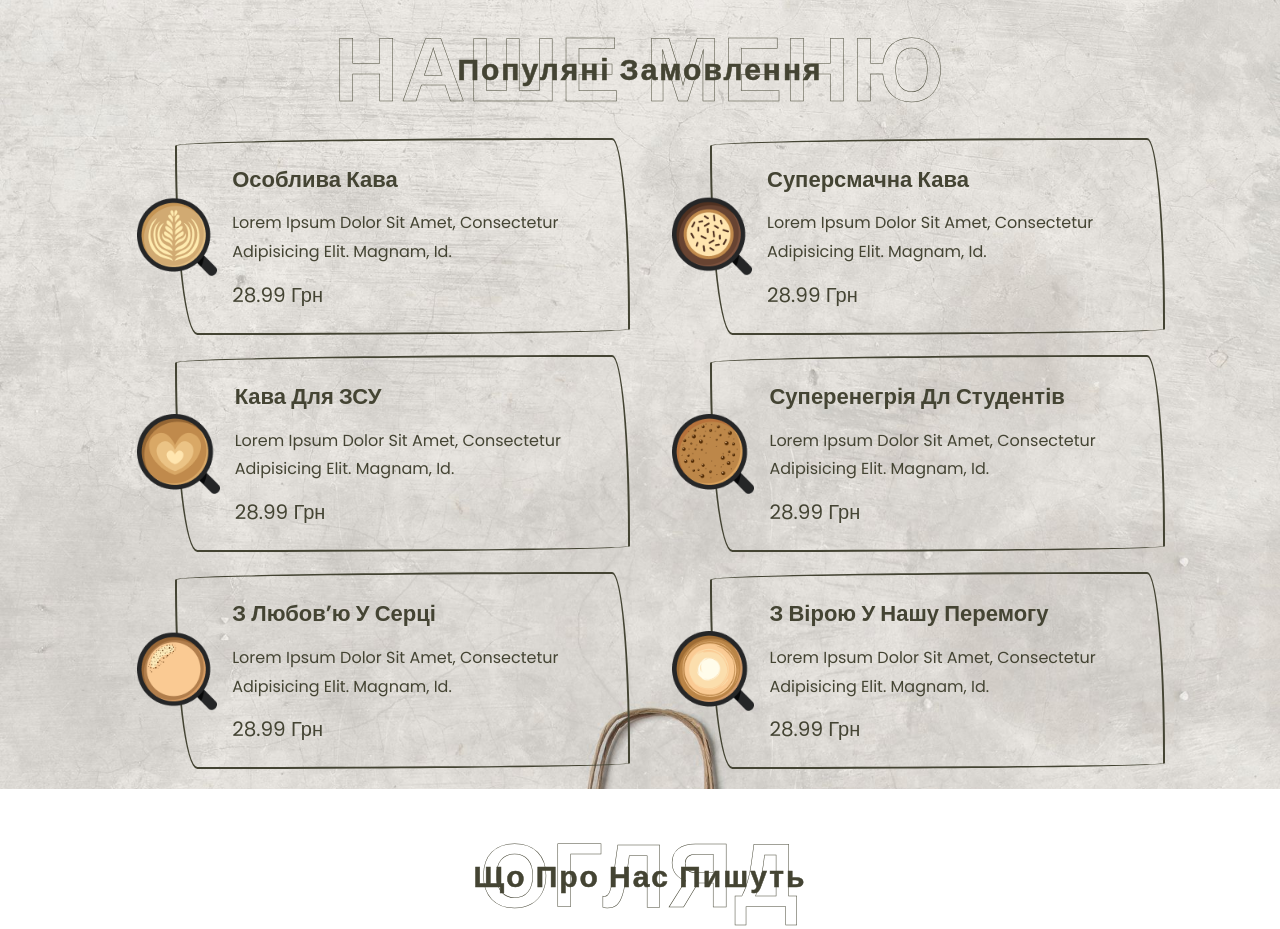
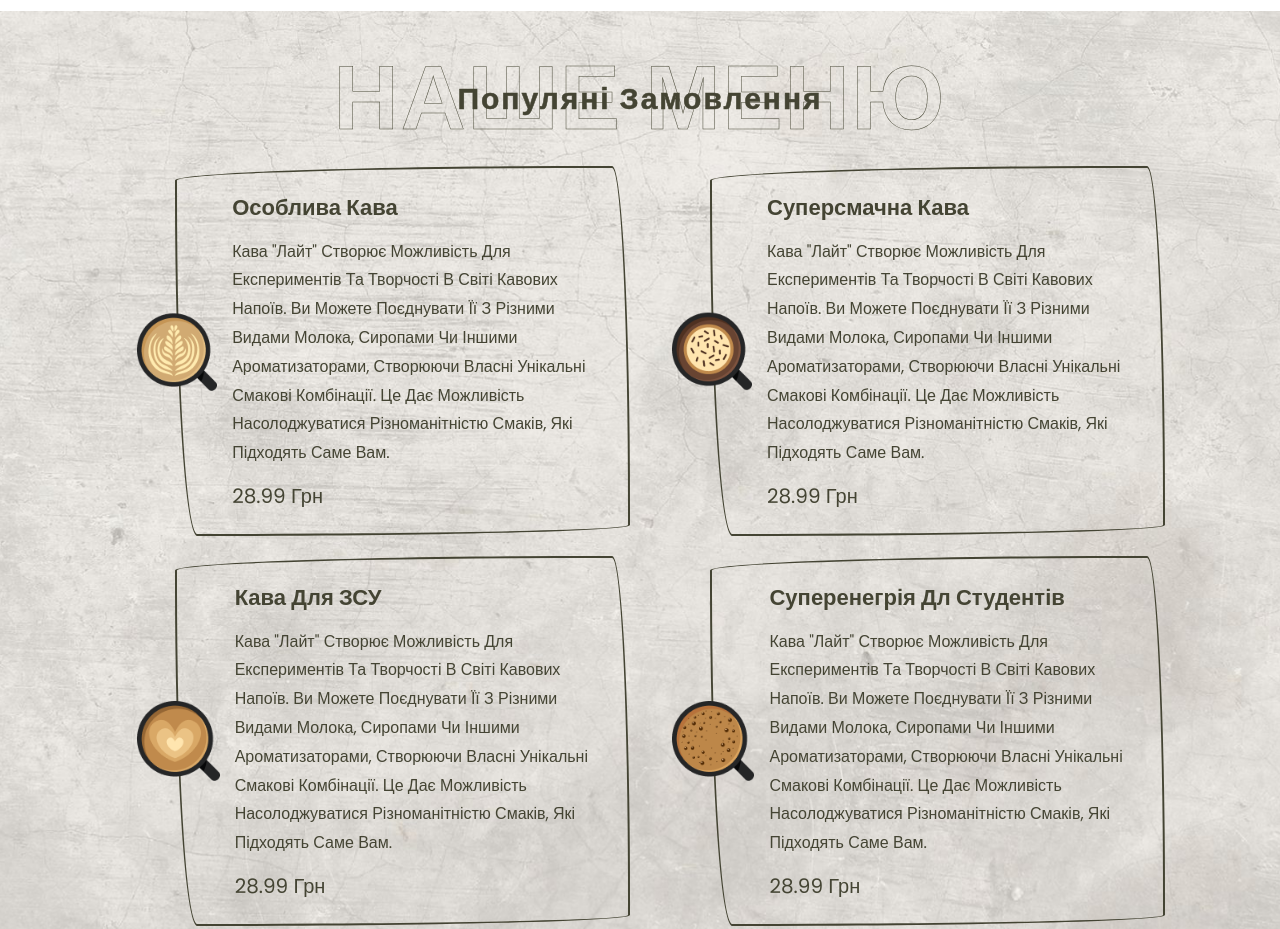
Before and after one commit to NovikoffOleh/Cofe_shop, a plain HTML site: page index.html in a window 1280 px wide. Shown: the part 1439-2368 px from the top of the page. Drawn offline with nearby package versions, Linux system fonts and the light colour scheme.

Commit message:
Update index.html

```diff
--- a/index.html
+++ b/index.html
@@ -80,7 +80,7 @@
 
         <div class="content">
             <h3 class="title">чому наша кава особлива!</h3>
-            <p>Lorem ipsum, dolor sit amet consectetur adipisicing elit. Esse et commodi, ad, doloremque obcaecati maxime quam minima dolore mollitia saepe quos, debitis incidunt. Itaque possimus adipisci ipsam harum at autem.</p>
+            <p>Кава може бути особливо корисною для тих, хто віддає перевагу меншею кількістю кофеїну. Вона містить менше кофеїну, ніж стандартна кава, що дозволяє вам насолоджуватися ароматом та смаком без надмірної збудливості або ризику впливу на сон та нервову систему. Це може бути особливо важливо для людей, які чутливі до кофеїну або обмежують його споживання.</p>
             <a href="#" class="btn">дивитися ще</a>
             <div class="icons-container">
                 <div class="icons">
@@ -116,7 +116,7 @@
             <img src="image/menu-1.png" alt="">
             <div class="content">
                 <h3>особлива кава</h3>
-                <p>Lorem ipsum dolor sit amet, consectetur adipisicing elit. Magnam, id.</p>
+                <p>Кава "Лайт" створює можливість для експериментів та творчості в світі кавових напоїв. Ви можете поєднувати її з різними видами молока, сиропами чи іншими ароматизаторами, створюючи власні унікальні смакові комбінації. Це дає можливість насолоджуватися різноманітністю смаків, які підходять саме вам.</p>
                 <span>28.99 грн</span>
             </div>
         </a>
@@ -125,7 +125,7 @@
             <img src="image/menu-2.png" alt="">
             <div class="content">
                 <h3>суперсмачна кава</h3>
-                <p>Lorem ipsum dolor sit amet, consectetur adipisicing elit. Magnam, id.</p>
+                <p>Кава "Лайт" створює можливість для експериментів та творчості в світі кавових напоїв. Ви можете поєднувати її з різними видами молока, сиропами чи іншими ароматизаторами, створюючи власні унікальні смакові комбінації. Це дає можливість насолоджуватися різноманітністю смаків, які підходять саме вам.</p>
                 <span>28.99 грн</span>
             </div>
         </a>
@@ -134,7 +134,7 @@
             <img src="image/menu-3.png" alt="">
             <div class="content">
                 <h3>кава для ЗСУ</h3>
-                <p>Lorem ipsum dolor sit amet, consectetur adipisicing elit. Magnam, id.</p>
+                <p>Кава "Лайт" створює можливість для експериментів та творчості в світі кавових напоїв. Ви можете поєднувати її з різними видами молока, сиропами чи іншими ароматизаторами, створюючи власні унікальні смакові комбінації. Це дає можливість насолоджуватися різноманітністю смаків, які підходять саме вам.</p>
                 <span>28.99 грн</span>
             </div>
         </a>
@@ -143,7 +143,7 @@
             <img src="image/menu-4.png" alt="">
             <div class="content">
                 <h3>суперенегрія дл студентів</h3>
-                <p>Lorem ipsum dolor sit amet, consectetur adipisicing elit. Magnam, id.</p>
+                <p>Кава "Лайт" створює можливість для експериментів та творчості в світі кавових напоїв. Ви можете поєднувати її з різними видами молока, сиропами чи іншими ароматизаторами, створюючи власні унікальні смакові комбінації. Це дає можливість насолоджуватися різноманітністю смаків, які підходять саме вам.</p>
                 <span>28.99 грн</span>
             </div>
         </a>
@@ -152,7 +152,7 @@
             <img src="image/menu-5.png" alt="">
             <div class="content">
                 <h3>з любовʼю у серці</h3>
-                <p>Lorem ipsum dolor sit amet, consectetur adipisicing elit. Magnam, id.</p>
+                <p>Кава "Лайт" створює можливість для експериментів та творчості в світі кавових напоїв. Ви можете поєднувати її з різними видами молока, сиропами чи іншими ароматизаторами, створюючи власні унікальні смакові комбінації. Це дає можливість насолоджуватися різноманітністю смаків, які підходять саме вам.</p>
                 <span>28.99 грн</span>
             </div>
         </a>
@@ -161,7 +161,7 @@
             <img src="image/menu-6.png" alt="">
             <div class="content">
                 <h3>з вірою у нашу перемогу</h3>
-                <p>Lorem ipsum dolor sit amet, consectetur adipisicing elit. Magnam, id.</p>
+                <p>Кава "Лайт" створює можливість для експериментів та творчості в світі кавових напоїв. Ви можете поєднувати її з різними видами молока, сиропами чи іншими ароматизаторами, створюючи власні унікальні смакові комбінації. Це дає можливість насолоджуватися різноманітністю смаків, які підходять саме вам.</p>
                 <span>28.99 грн</span>
             </div>
         </a>
```
